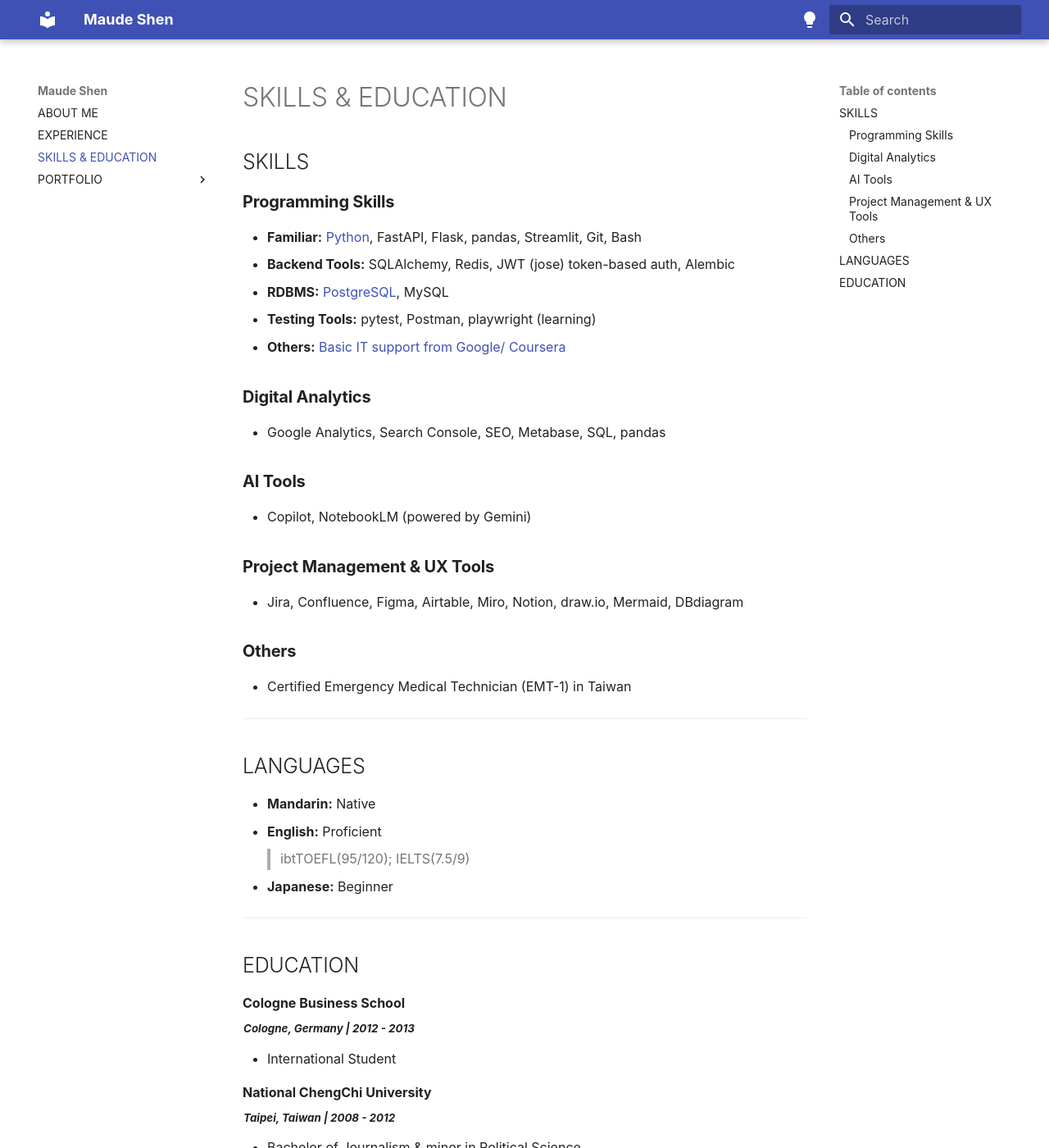
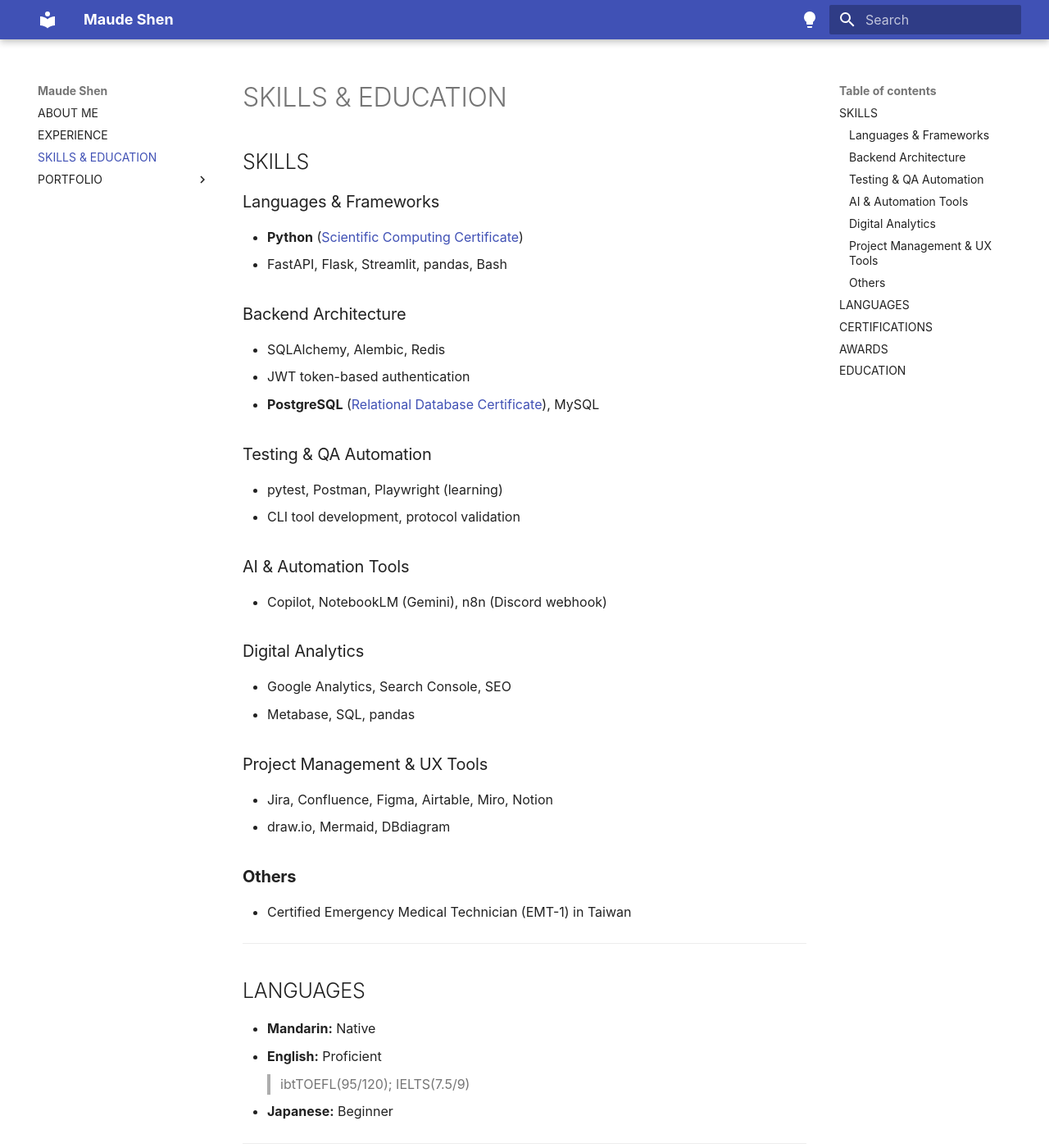
Before and after one commit to maudes/cv, an MkDocs documentation site: the page built from docs/education_skills.md, in a window 1280 px wide and 1400 px high. Shown: the whole window at 82% size. Built offline with MkDocs 1.6.1 and Material for MkDocs 9.7.7, drawn with Linux system fonts in a browser that asks for light colours; some web fonts are replaced; some of the changed text lies outside the part shown.

Commit message:
update: skill page update

```diff
--- a/docs/education_skills.md
+++ b/docs/education_skills.md
@@ -1,25 +1,29 @@
 
 
 ## SKILLS
-###**Programming Skills**
+### Languages & Frameworks
+- **Python** ([Scientific Computing Certificate](https://www.freecodecamp.org/certification/maudes/scientific-computing-with-python-v7))
+- FastAPI, Flask, Streamlit, pandas, Bash
 
-- **Familiar:** [Python](https://www.freecodecamp.org/certification/maudes/scientific-computing-with-python-v7), FastAPI, Flask, pandas, Streamlit, Git, Bash
-- **Backend Tools:** SQLAlchemy, Redis, JWT (jose) token-based auth, Alembic
-- **RDBMS:** [PostgreSQL](https://www.freecodecamp.org/certification/maudes/relational-database-v8), MySQL
-- **Testing Tools:** pytest, Postman, playwright (learning)
-- **Others:** [Basic IT support from Google/ Coursera ](https://www.coursera.org/account/accomplishments/specialization/certificate/97Y727NB9DJF)
+### Backend Architecture
+- SQLAlchemy, Alembic, Redis
+- JWT token-based authentication
+- **PostgreSQL** ([Relational Database Certificate](https://www.freecodecamp.org/certification/maudes/relational-database-v8)), MySQL
 
-###**Digital Analytics**
+### Testing & QA Automation
+- pytest, Postman, Playwright (learning)
+- CLI tool development, protocol validation
 
-- Google Analytics, Search Console, SEO, Metabase, SQL, pandas
+### AI & Automation Tools
+- Copilot, NotebookLM (Gemini), n8n (Discord webhook)
 
-###**AI Tools**
+### Digital Analytics
+- Google Analytics, Search Console, SEO
+- Metabase, SQL, pandas
 
-- Copilot, NotebookLM (powered by Gemini)
-
-###**Project Management & UX Tools**
-
-- Jira, Confluence, Figma, Airtable, Miro, Notion, draw.io, Mermaid, DBdiagram
+### Project Management & UX Tools
+- Jira, Confluence, Figma, Airtable, Miro, Notion
+- draw.io, Mermaid, DBdiagram
 
 ###**Others**
 
@@ -33,6 +37,31 @@
 - **English:** Proficient
 > ibtTOEFL(95/120); IELTS(7.5/9)
 - **Japanese:** Beginner
+
+---
+
+## CERTIFICATIONS
+
+- [Pandas - Kaggle (2025)](https://www.kaggle.com/learn/certification/maudeshen/pandas)
+  *DataFrame syntax, NumPy integration, file conversion*
+
+- [Relational Database – freeCodeCamp (2025)](https://www.freecodecamp.org/certification/maudes/relational-database-v8)
+  *SQL joins, schema design, Bash scripting, and ER modeling*
+
+- [Scientific Computing with Python – freeCodeCamp (2021)](https://www.freecodecamp.org/certification/maudes/scientific-computing-with-python-v7)
+  *OOP, file I/O, regex, APIs, and SQLite*
+
+- [Google IT Support – Coursera (2021)](https://www.coursera.org/account/accomplishments/specialization/certificate/97Y727NB9DJF)
+  *Troubleshooting, networking, Linux CLI, system administration, and security*
+
+> More to check: [LinkedIn Page](https://www.linkedin.com/in/meng-hsueh-shen/details/certifications/)
+
+## AWARDS
+
+- [“The 2024 Q2 Excellence Award-Best Employee”](https://www.linkedin.com/in/meng-hsueh-shen/details/certifications/1725845537883/single-media-viewer/?profileId=ACoAAAxrG20BAZAty8k3Y3zmtzUCqAzt0MvNP7o)
+  by Signify WiZ business unit
+- [“The 2022 Annual Excellence Award-Best Employee”](https://www.linkedin.com/in/meng-hsueh-shen/details/certifications/1725845351253/single-media-viewer/?profileId=ACoAAAxrG20BAZAty8k3Y3zmtzUCqAzt0MvNP7o)
+  by Signify WiZ business unit
 
 ---
 
```
Also changed, not shown: docs/experience.md (+1 -1 lines), docs/projects/carepilot.md (+6 -0 lines).
